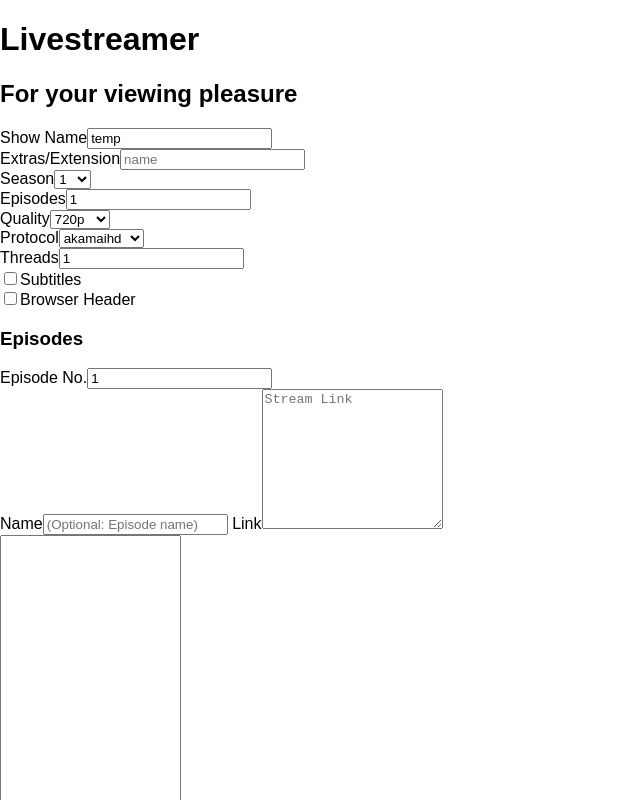
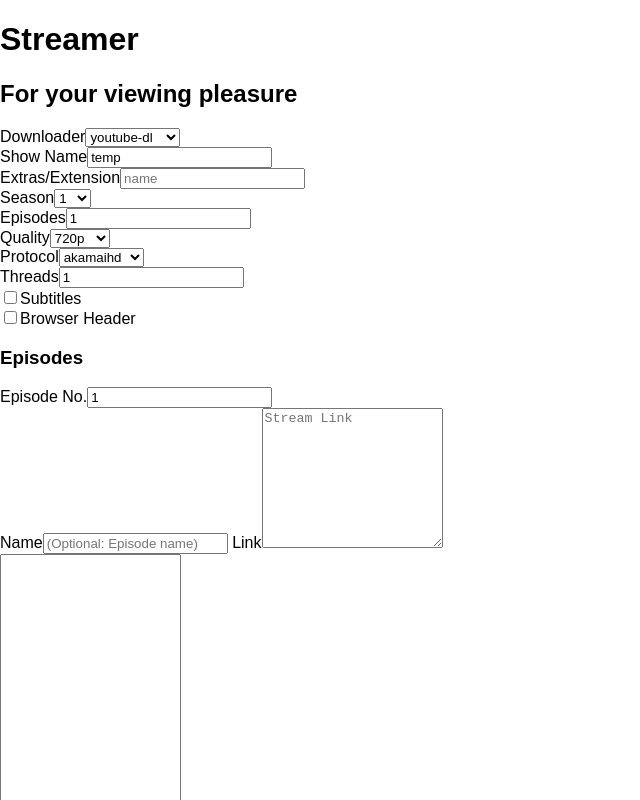
Before and after one commit to hateradio/strmr, a React (Create React App) app: page / in a window 1280 px wide. Shown: the top 800 px of the page, without its empty margins (0-640 px from the left). Built offline with nearby package versions, Linux system fonts and the light colour scheme.

Commit message:
adds downloader selector
Gives users an option of which downloader to use (ytdl or livestreamer)

```diff
--- a/src/App.js
+++ b/src/App.js
@@ -16,10 +16,11 @@ class App extends Component {
     extras: '',
     episodeData: [],
     subs: 0,
-    browser: false
+    browser: false,
+    downloader: 'youtube-dl'
   }
 
-  static downloader = {livestreamer: 'Command', 'youtube-dl': 'CommandYtdl'}
+  static downloaders = {livestreamer: Livestreamer, 'youtube-dl': Ytdl}
 
   static protocols = ['akamaihd', 'hds', 'hls', 'hlsvariant', 'httpstream', 'rtmp', 'rtmpe', 'rtmps', 'rtmpt', 'rtmpte']
 
@@ -59,11 +60,11 @@ class App extends Component {
   }
 
   render() {
-    const { title, season, quality, episodes, protocol, threads, extras, episodeData, browser } = this.state
+    const { title, season, quality, episodes, protocol, threads, extras, episodeData, browser, downloader } = this.state
 
     const seasons = Array(20).fill(1).map((e, i) => i + 1)
 
-    const commands = Ytdl.getFormatted(this.state)
+    const commands = App.downloaders[downloader].getFormatted(this.state)
 
     const episodeInputs = Array(+episodes).fill(1).map((e, i) => {
       const d = episodeData[i] || {}
@@ -73,12 +74,15 @@ class App extends Component {
     return (<React.Fragment>
       <div className="callout large primary">
         <div className="row column text-center">
-          <h1>Livestreamer</h1>
+          <h1>Streamer</h1>
           <h2>For your viewing pleasure</h2>
         </div>
       </div>
       <div className="grid-container">
         <div className="grid-x grid-margin-x">
+        <div className="cell small-12">
+            <Selector label="Downloader" onChange={this.inputToState('downloader')} list={Object.keys(App.downloaders)} defaultValue={downloader} />
+          </div>
           <div className="cell small-7">
             <label>Show Name
               <input id="title" type="text" placeholder="Show" onChange={this.inputToState('title')} defaultValue={title} />
--- a/src/components/Livestreamer.js
+++ b/src/components/Livestreamer.js
@@ -20,7 +20,7 @@ class Livestreamer {
             const { number, uri = '' } = ep
 
             let id = `S${Formatter.pad(season)}E${Formatter.pad(number)}`
-            return `# ${id}\nlivestreamer${Livestreamer.browser(browser)} '${protocol}://${Livestreamer.link(uri, protocol)}' 'best' --hls-segment-threads ${threads} -f -o ${Formatter.escape(title)}.${id}${Formatter.showTitle(ep.title)}.${quality}.${extras}` //.replace(/(?:\w.m3u8)/g, 'i.m3u8')
+            return `# ${id}\nlivestreamer${Livestreamer.browser(browser)} "${protocol}://${Livestreamer.link(uri, protocol)}" "best" --hls-segment-threads ${threads} -f -o ${Formatter.escape(title)}.${id}${Formatter.showTitle(ep.title)}.${quality}.${extras}` //.replace(/(?:\w.m3u8)/g, 'i.m3u8')
         })
 
         return commands
--- a/src/components/Ytdl.js
+++ b/src/components/Ytdl.js
@@ -14,7 +14,7 @@ class Ytdl {
             // --external-downloader aria2c --external-downloader-args "-c -j ${threads} -x ${threads} -s ${threads} -k 10M"
             // --external-downloader aria2c --external-downloader-args "-j 16 -s 16 -x 16 -k 5M"
 
-            const cmd = `# ${id}\nyoutube-dl -f 'bestvideo[height<=${quality.replace('p', '')}]+bestaudio/best[height<=${quality.replace('p', '')}]' ${subcmd} -o '${Formatter.escape(title)}.${id}${Formatter.showTitle(ep.title)}.${quality}.${extras}.%(ext)s' --cookies cookies.txt ${uri}`
+            const cmd = `# ${id}\nyoutube-dl -f "bestvideo[height<=${quality.replace('p', '')}]+bestaudio/best[height<=${quality.replace('p', '')}]" ${subcmd} ${uri} -o "${Formatter.escape(title)}.${id}${Formatter.showTitle(ep.title)}.${quality}.${extras}.%(ext)s" --cookies cookies.txt`
 
             return cmd
         })
```
